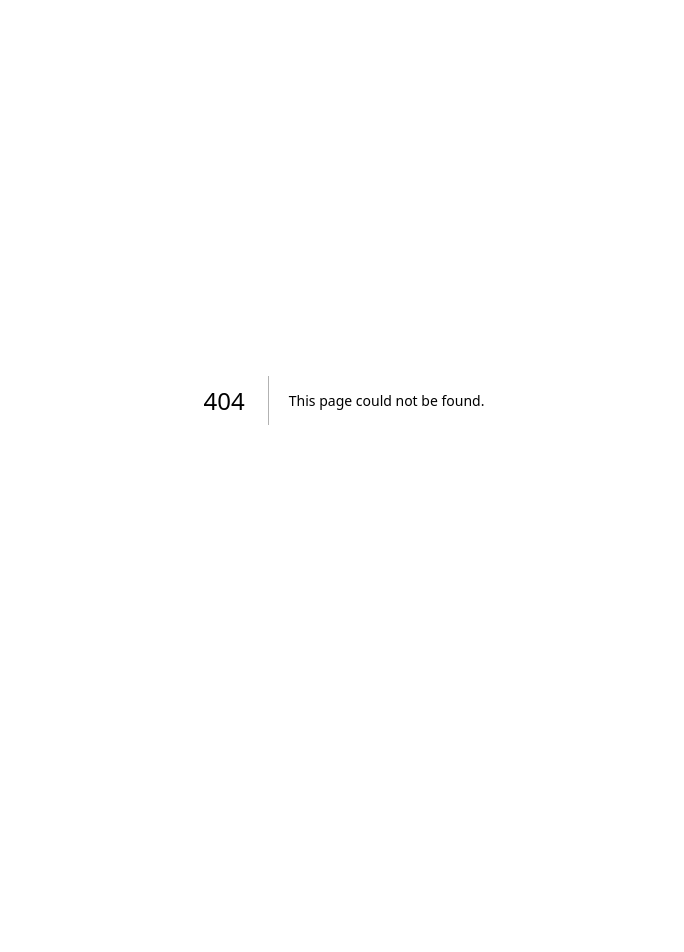
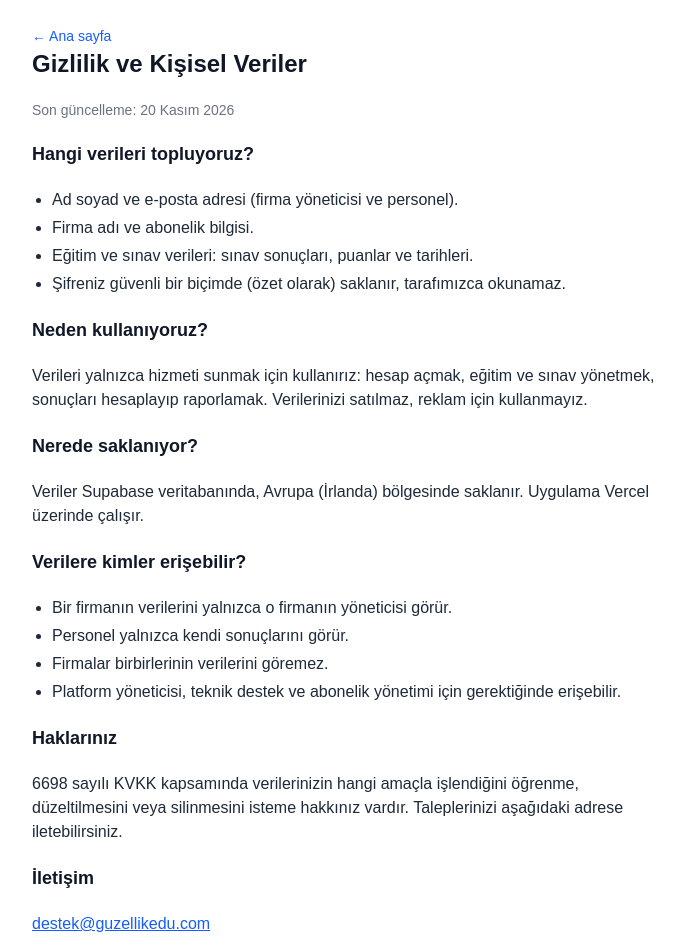
Before and after one commit to drymnv26/edupilot-ai, a Next.js app: page /gizlilik in a window 1280 px wide. Before the commit this address had no page. Shown: the top 952 px of the page, without its empty margins (296-980 px from the left). Before the commit the page ends 800 px from the top, so only its background shows below. Built offline with nearby package versions, Linux system fonts and the light colour scheme.

Commit message:
Gizlilik sayfasi

```diff
--- /dev/null
+++ b/src/app/gizlilik/page.tsx
@@ -0,0 +1,56 @@
+import Link from "next/link";
+
+export default function GizlilikSayfasi() {
+  return (
+    <main className="mx-auto max-w-2xl space-y-5 p-6 text-gray-800">
+      <Link href="/" className="text-sm text-blue-600">&larr; Ana sayfa</Link>
+      <h1 className="text-2xl font-bold text-gray-900">
+        Gizlilik ve Ki&#351;isel Veriler
+      </h1>
+      <p className="text-sm text-gray-500">Son g&uuml;ncelleme: 20 Kas&#305;m 2026</p>
+
+      <h2 className="text-lg font-semibold text-gray-900">Hangi verileri topluyoruz?</h2>
+      <ul className="list-disc space-y-1 pl-5">
+        <li>Ad soyad ve e-posta adresi (firma y&ouml;neticisi ve personel).</li>
+        <li>Firma ad&#305; ve abonelik bilgisi.</li>
+        <li>E&#287;itim ve s&#305;nav verileri: s&#305;nav sonu&ccedil;lar&#305;, puanlar ve tarihleri.</li>
+        <li>&#350;ifreniz g&uuml;venli bir bi&ccedil;imde (&ouml;zet olarak) saklan&#305;r, taraf&#305;m&#305;zca okunamaz.</li>
+      </ul>
+
+      <h2 className="text-lg font-semibold text-gray-900">Neden kullan&#305;yoruz?</h2>
+      <p>
+        Verileri yaln&#305;zca hizmeti sunmak i&ccedil;in kullan&#305;r&#305;z: hesap a&ccedil;mak,
+        e&#287;itim ve s&#305;nav y&ouml;netmek, sonu&ccedil;lar&#305; hesaplay&#305;p raporlamak.
+        Verilerinizi sat&#305;lmaz, reklam i&ccedil;in kullanmay&#305;z.
+      </p>
+
+      <h2 className="text-lg font-semibold text-gray-900">Nerede saklan&#305;yor?</h2>
+      <p>
+        Veriler Supabase veritaban&#305;nda, Avrupa (&#304;rlanda) b&ouml;lgesinde saklan&#305;r.
+        Uygulama Vercel &uuml;zerinde &ccedil;al&#305;&#351;&#305;r.
+      </p>
+
+      <h2 className="text-lg font-semibold text-gray-900">Verilere kimler eri&#351;ebilir?</h2>
+      <ul className="list-disc space-y-1 pl-5">
+        <li>Bir firman&#305;n verilerini yaln&#305;zca o firman&#305;n y&ouml;neticisi g&ouml;r&uuml;r.</li>
+        <li>Personel yaln&#305;zca kendi sonu&ccedil;lar&#305;n&#305; g&ouml;r&uuml;r.</li>
+        <li>Firmalar birbirlerinin verilerini g&ouml;remez.</li>
+        <li>Platform y&ouml;neticisi, teknik destek ve abonelik y&ouml;netimi i&ccedil;in gerekti&#287;inde eri&#351;ebilir.</li>
+      </ul>
+
+      <h2 className="text-lg font-semibold text-gray-900">Haklar&#305;n&#305;z</h2>
+      <p>
+        6698 say&#305;l&#305; KVKK kapsam&#305;nda verilerinizin hangi ama&ccedil;la i&#351;lendi&#287;ini
+        &ouml;&#287;renme, d&uuml;zeltilmesini veya silinmesini isteme hakk&#305;n&#305;z vard&#305;r.
+        Taleplerinizi a&#351;a&#287;&#305;daki adrese iletebilirsiniz.
+      </p>
+
+      <h2 className="text-lg font-semibold text-gray-900">&#304;leti&#351;im</h2>
+      <p>
+        <a href="mailto:destek@guzellikedu.com" className="text-blue-600 underline">
+          destek@guzellikedu.com
+        </a>
+      </p>
+    </main>
+  );
+}
--- a/src/app/kayit/page.tsx
+++ b/src/app/kayit/page.tsx
@@ -2,6 +2,7 @@
 
 import { useState } from "react";
 import { useRouter } from "next/navigation";
+import Link from "next/link";
 import { createClient } from "@/lib/supabase/client";
 
 export default function KayitSayfasi() {
@@ -111,6 +112,7 @@ export default function KayitSayfasi() {
         >
           {loading ? "Kaydediliyor..." : "Firmayı Oluştur"}
         </button>
+      <p className="text-center text-xs text-gray-500">Kay&#305;t olarak <Link href="/gizlilik" className="underline">Gizlilik ve Ki&#351;isel Veriler</Link> metnini okudu&#287;unuzu kabul edersiniz.</p>
       </form>
     </main>
   );
```
